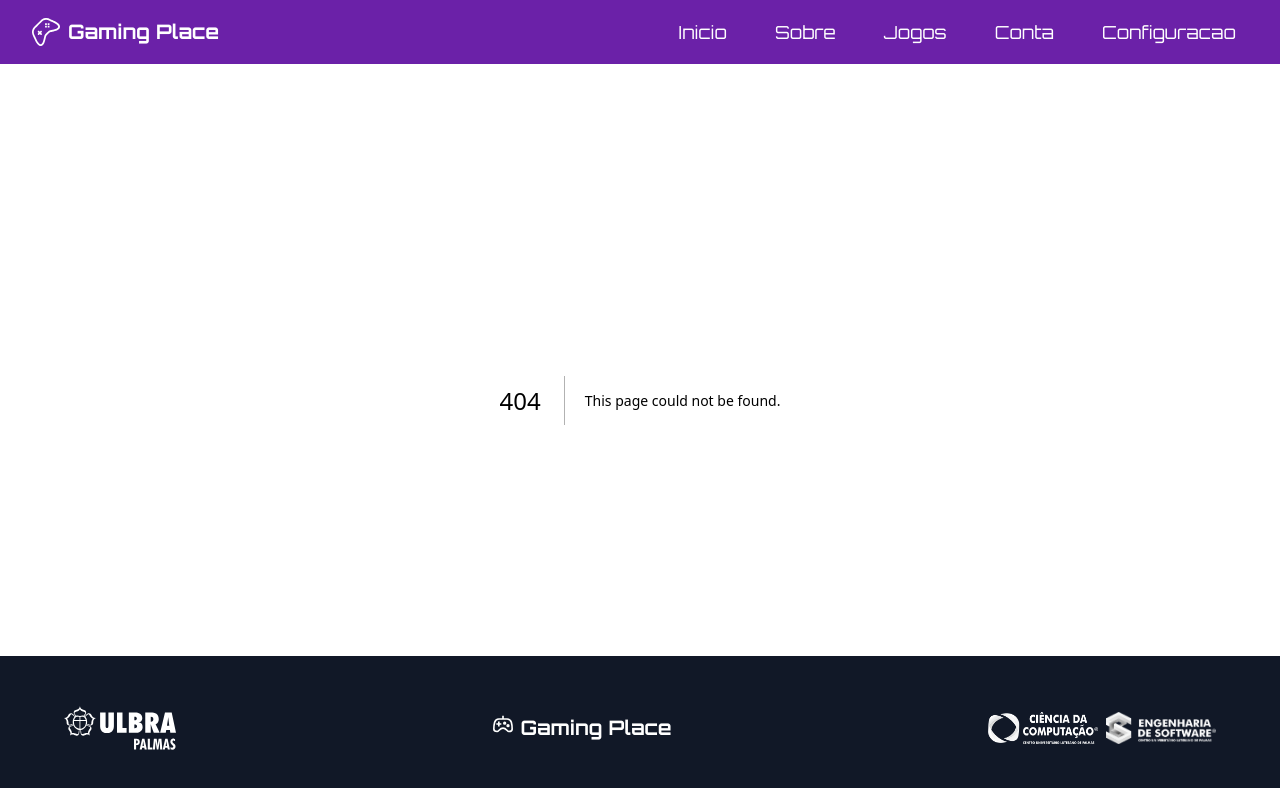
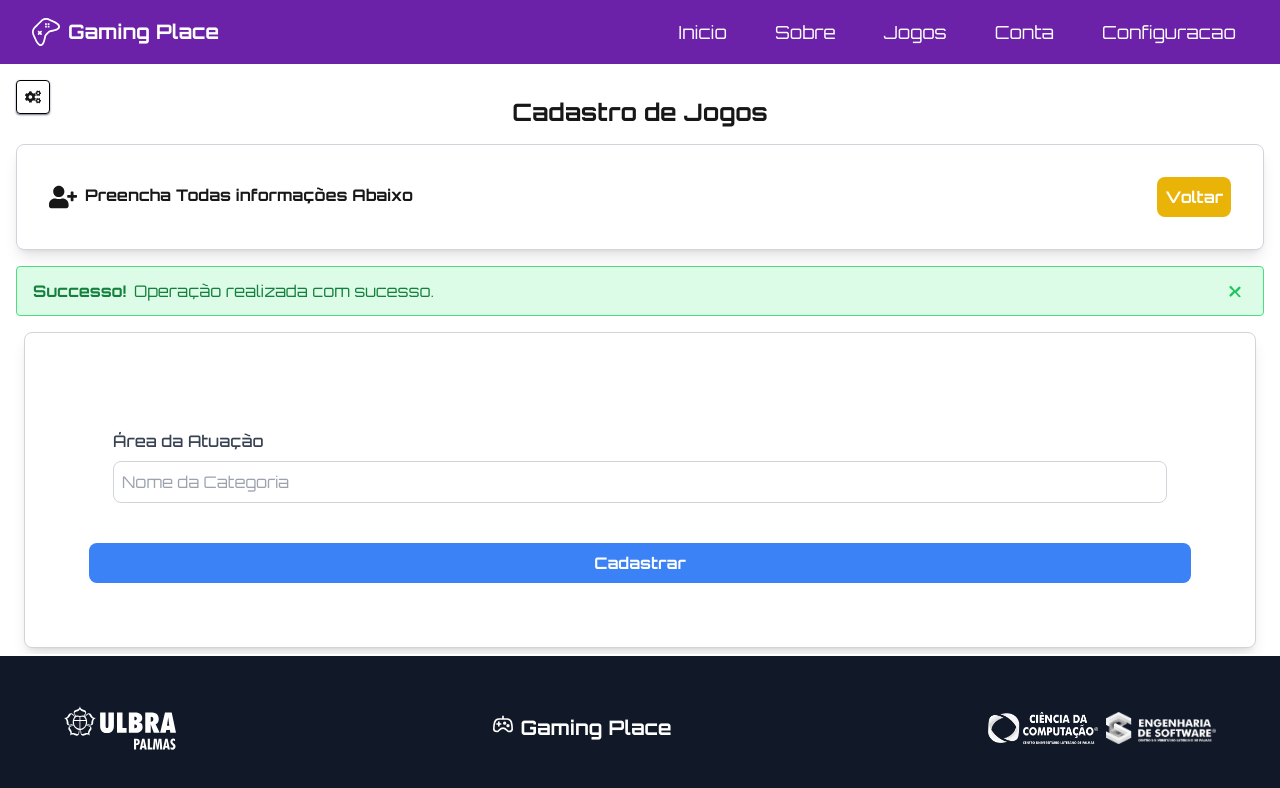
Before and after one commit to romarioulbra/gaming-place, a Next.js app: page /configuracao/jogos/cadastrar in a window 1280 px wide. Before the commit this address had no page. Shown: the top 788 px of the page. Built offline with nearby package versions, Linux system fonts and the light colour scheme.

Commit message:
Crud - Jogos

```diff
--- /dev/null
+++ b/src/app/configuracao/jogos/cadastrar/cadastro.tsx
@@ -0,0 +1,33 @@
+import Botao from "@/app/components/Botao";
+import InputForm from "@/app/components/InputsForm";
+
+export default function CadastroCatJogos() {
+
+  return (
+    <div className="container">
+
+      {/* Seu formulário ou conteúdo de cadastro aqui */}
+      <form className="bg-white p-8 rounded-lg mt-10">
+        {/* Inputs do formulário */}
+        <div className="p-6">
+
+          <InputForm
+              tipoInput="text"
+              label="Nome da Categoria"
+              placeholder="Área da Atuação"
+          />
+
+        </div>
+
+
+      <div className="flex justify-center">
+        <Botao
+          texto='Cadastrar'
+          tipo='submit'
+          cor = 'azul'
+        />
+      </div>
+      </form>
+    </div>
+  );
+}
--- /dev/null
+++ b/src/app/configuracao/jogos/cadastrar/page.tsx
@@ -0,0 +1,69 @@
+'use client';
+
+import { useState } from "react";
+import Botao from "@/app/components/Botao";
+import InputForm from "@/app/components/InputsForm";
+import { FaUserPlus} from "react-icons/fa";
+import Alert from "@/app/components/Alert";
+import CabecalhoCadastro from "@/app/components/CabecalhoCadastro";
+
+export default function CadastroJogos() {
+  const [formData, setFormData] = useState(
+    { categoria_jogo_area_atuacao: `` }
+  );
+
+  const handleSubmit = async (e) => {
+    e.preventDefault();
+
+    const res = await fetch('/api/jogos', {
+      method: 'POST',
+      headers: {
+        'Content-Type': 'application/json',
+      },
+      body: JSON.stringify(formData),
+    });
+
+    if (res.ok) {
+      alert('Jogo cadastrado com sucesso!');
+      setFormData(
+        { categoria_jogo_area_atuacao: ''}
+        );
+    } else {
+      alert('Erro ao cadastrar Jogos.');
+    }
+  };
+
+  return (
+    <>
+      <h1 className="text-center mt-24 mb-3 text-2xl font-bold">Cadastro de Jogos</h1>
+      <CabecalhoCadastro
+        Icone = {FaUserPlus}
+      />
+      <Alert/>
+
+      <div className="flex-auto ml-4 mr-4 mt-4 mb-4">
+        <div className="p-8 border border-gray-300 shadow-lg bg-white rounded-lg mr-2 ml-2">
+          <form onSubmit={handleSubmit} className="bg-white p-8 rounded-lg mt-2 ">
+            <div className="p-6">
+                <InputForm
+                  tipoInput="text"
+                  label="Área da Atuação"
+                  placeholder="Nome da Categoria"
+                  valorInput={formData.categoria_jogo_area_atuacao}
+                  metodoSubmit={(e) => setFormData({ ...formData, categoria_jogo_area_atuacao: e.target.value })}
+                />
+
+            </div>
+            <div className="flex justify-center">
+              <Botao
+                texto='Cadastrar'
+                tipo='submit'
+                cor = 'azul'
+              />
+            </div>
+          </form>
+        </div>
+      </div>
+    </>
+  );
+}
```
Also changed, not shown: 1 other file (tests, documents, lock files or other folders).
